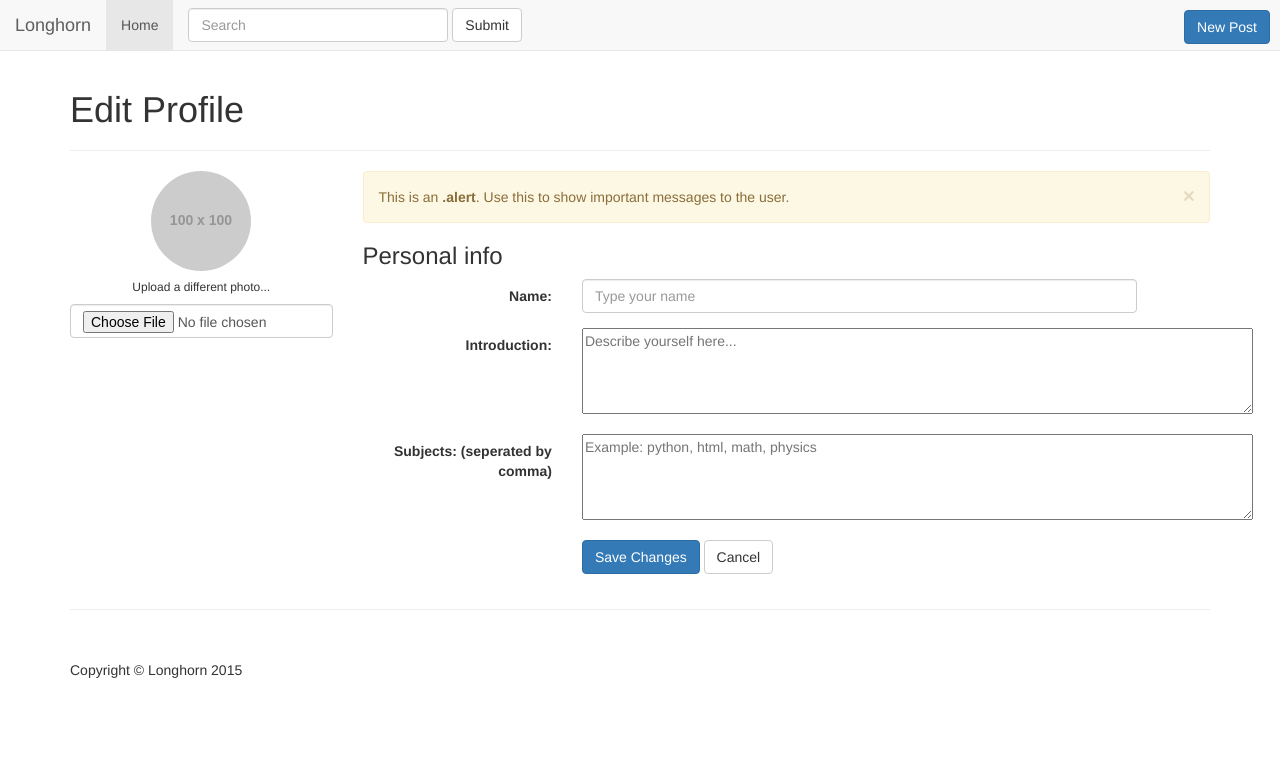
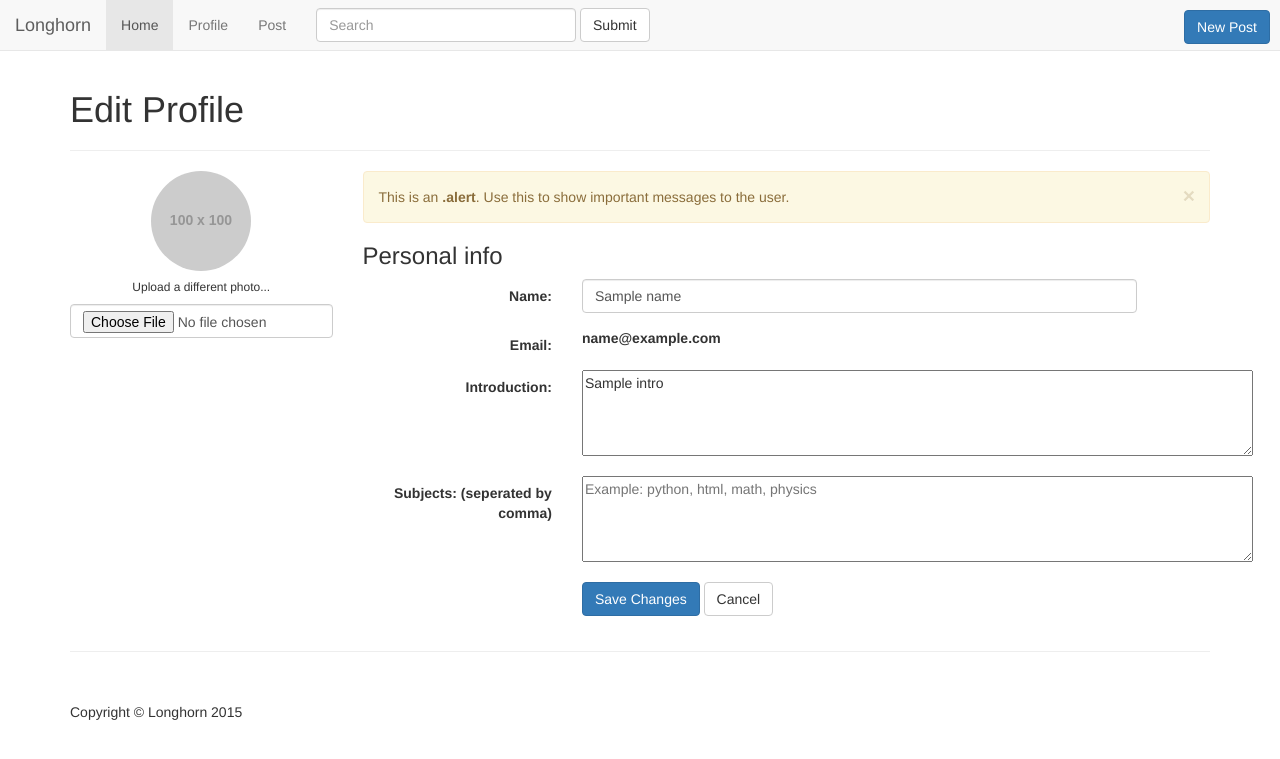
Before and after one commit to acatinfd/longhorntutor, a Python web app: template templates/profile.html in a window 1280 px wide. Shown: the top 759 px of the page. Run offline with Jinja, Linux system fonts and the light colour scheme; the template is opened without the code that fills it: most values are stand-ins (such as "Sample title", 1, 10 or a date in 2020); grey boxes labelled with a size stand in for pictures from a placeholder-image service; some libraries are stand-ins or nearby versions.

Commit message:
Update Profile page

```diff
--- a/app.yaml
+++ b/app.yaml
@@ -21,5 +21,8 @@ handlers:
 - url: /fonts
   static_dir: templates/fonts
 
+- url: /images
+  static_dir: templates/images
+
 - url: /.*
   script: main.app
--- a/domain/UserInfo.py
+++ b/domain/UserInfo.py
@@ -11,7 +11,7 @@ class UserInfo(ndb.Model):
 
     @classmethod
     def query_by_id(cls, user_id):
-        return UserInfo.query(UserInfo.user_id == user_id)
+        return UserInfo.query(UserInfo.user_id == user_id).get()
 
     @classmethod
     def query_by_keyword(cls, text):
--- a/handlers/api/GetUser.py
+++ b/handlers/api/GetUser.py
@@ -5,13 +5,14 @@ from domain.UserInfo import UserInfo
 class GetUser(webapp2.RequestHandler):
     def get(self):
         user_id = self.request.get('user_id')
+        email = self.request.get('email')
         user = UserInfo.query_by_id(user_id)
 
         if(user is None):
             #create the user
-            user = UserInfo(user_id=user_id, name="New User", email="", picture=None, tutor_rating=0, intro="")
+            user = UserInfo(user_id=user_id, name="", email=email, picture=None, tutor_rating=0, intro="")
             key = user.put()
             user = UserInfo.query_by_id(user_id)
 
-        self.response.write(json.dumps({'status_code':0, 'name': user.name,\
+        self.response.write(json.dumps({'status_code':0, 'user_id': user_id, 'name': user.name,\
          'email': user.email, 'tutor_rating': user.tutor_rating, 'intro':user.intro}))
--- a/handlers/api/UpdateUserInfo.py
+++ b/handlers/api/UpdateUserInfo.py
@@ -9,6 +9,7 @@ class UpdateUserInfo(webapp2.RequestHandler):
         email = self.request.get('email')
         intro = self.request.get('intro_text')
 
+        print '\n\n\n intro is', intro, '\n\n\n'
         user = UserInfo.query_by_id(user_id)
         if(user):
             if(name):
--- /dev/null
+++ b/handlers/helper/GetPath.py
@@ -0,0 +1,3 @@
+
+def GetPath(full_url, path):
+    return full_url[:full_url.find(path)]
--- a/templates/layout.html
+++ b/templates/layout.html
@@ -46,6 +46,8 @@
         <div class="collapse navbar-collapse" id="bs-example-navbar-collapse-1">
           <ul class="nav navbar-nav">
             <li class="active"><a href="#">Home <span class="sr-only">(current)</span></a></li>
+            <li class=""><a href="/profile">Profile</a></li>
+            <li class=""><a href="/order">Post</a></li>
           </ul>
           <form class="navbar-form navbar-left" role="search">
             <div class="form-group">
--- a/templates/profile.html
+++ b/templates/profile.html
@@ -23,29 +23,37 @@
       </div>
       <h3>Personal info</h3>
 
-      <form class="form-horizontal" role="form" id="profile-form">
+      <form class="form-horizontal" role="form" id="profile-form" action="/api/updateuserinfo" method="post">
+        <input class="form-control" type="hidden" name="user_id" value="{{user_id}}">
         <div class="form-group">
           <label class="col-lg-3 control-label">Name:</label>
           <div class="col-lg-8">
-            <input class="form-control" type="text" placeholder="Type your name">
+            <input class="form-control" type="text" placeholder="Type your name" name="name" value="{{name}}">
+          </div>
+        </div>
+        <div class="form-group">
+          <label class="col-lg-3 control-label">Email:</label>
+          <div class="col-lg-8">
+            <input class="form-control" type="hidden" name="email" value="{{email}}">
+            <label>{{email}}</label>
           </div>
         </div>
         <div class="form-group">
           <label class="col-lg-3 control-label">Introduction:</label>
           <div class="col-lg-8">
-            <textarea placeholder="Describe yourself here..." rows="4" cols="80" name="intro" form="profile-form"></textarea>
+            <textarea placeholder="Describe yourself here..." rows="4" cols="80" name="intro_text" form="profile-form">{{intro}}</textarea>
           </div>
         </div>
         <div class="form-group">
           <label class="col-lg-3 control-label">Subjects: (seperated by comma)</label>
           <div class="col-lg-8">
-            <textarea placeholder="Example: python, html, math, physics" rows="4" cols="80" name="intro" form="profile-form"></textarea>
+            <textarea placeholder="Example: python, html, math, physics" rows="4" cols="80" name="intro_text" form="profile-form"></textarea>
           </div>
         </div>
         <div class="form-group">
           <label class="col-md-3 control-label"></label>
           <div class="col-md-8">
-            <input type="button" class="btn btn-primary" value="Save Changes">
+            <input type="submit" class="btn btn-primary" value="Save Changes">
             <span></span>
             <input type="reset" class="btn btn-default" value="Cancel">
           </div>
```
Also changed, not shown: handlers/Order.py (added, +20 -0 lines), handlers/Profile.py (added, +29 -0 lines), main.py (+12 -5 lines), handlers/helper/__init__.py (added).
